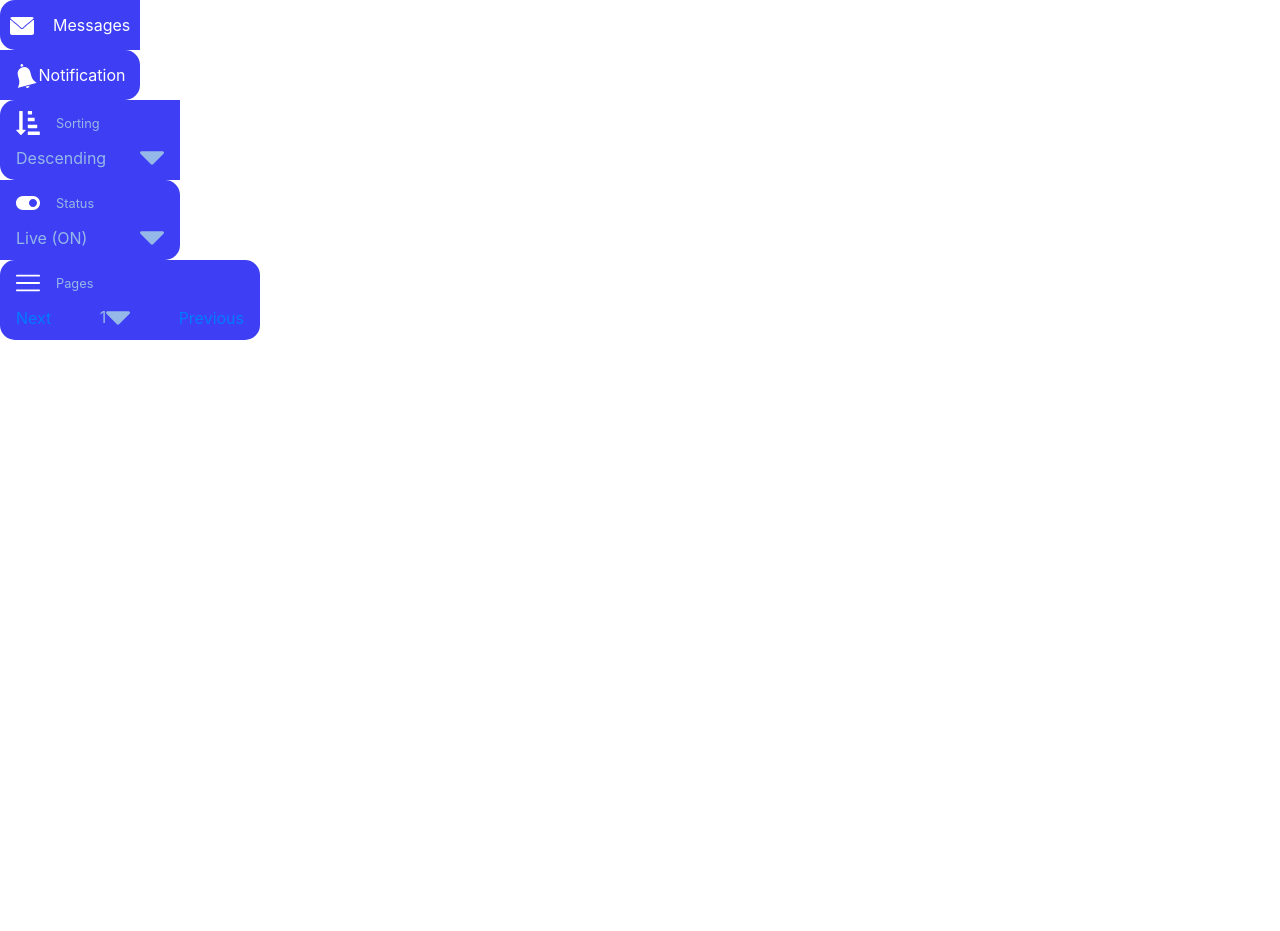
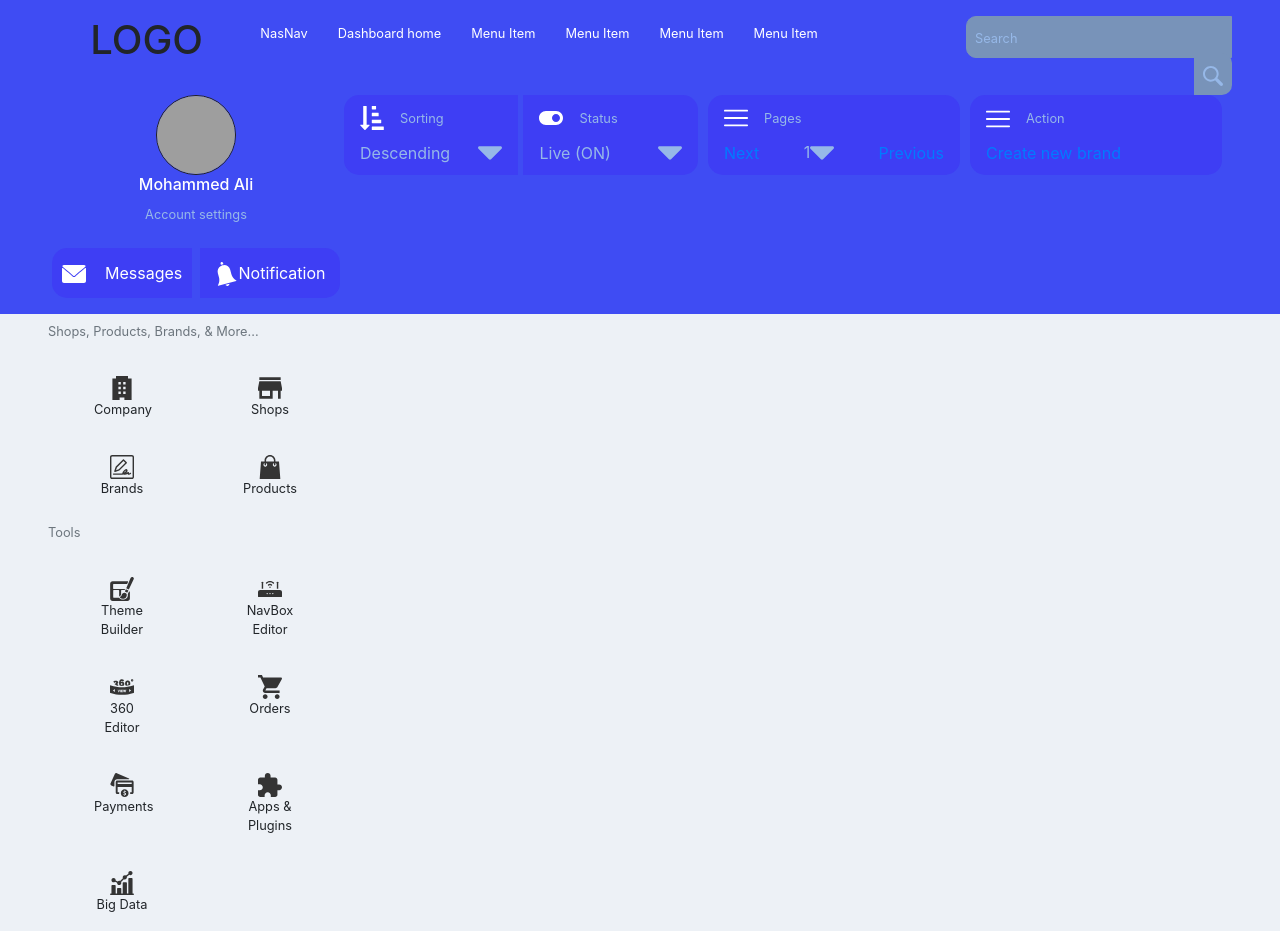
Before and after one commit to islamCodehood/nasnav-dashboard, a React (Create React App) app: page / in a window 1280 px wide. Before the commit the page ends 800 px from the top, so only its background shows below. Built offline with nearby package versions, Linux system fonts and the light colour scheme; grey boxes are pictures that could not be loaded.

Commit message:
add header, bodywrapper comp

```diff
--- a/src/App.js
+++ b/src/App.js
@@ -1,20 +1,14 @@
 import React from 'react';
 import 'bootstrap/dist/css/bootstrap.min.css';
 import './App.css';
-import MessagesLink from './Components/MessagesLink/MessagesLink'
-import NotificationLink from './Components/NotificationLink/NotificationLink'
-import Sorting from './Components/Sorting/Sorting'
-import Status from './Components/Status/Status'
-import Pages from './Components/Pages/Pages'
+import Header from './Components/Header/Header'
+import BodyWrapper from './Components/BodyWrapper/BodyWrapper';
 
 function App() {
   return (
-    <div className="App">
-      <MessagesLink />
-      <NotificationLink />
-      <Sorting />
-      <Status />
-      <Pages />
+    <div className="App container-fluid px-0">
+      <Header />
+      <BodyWrapper />
     </div>
   );
 }
```
